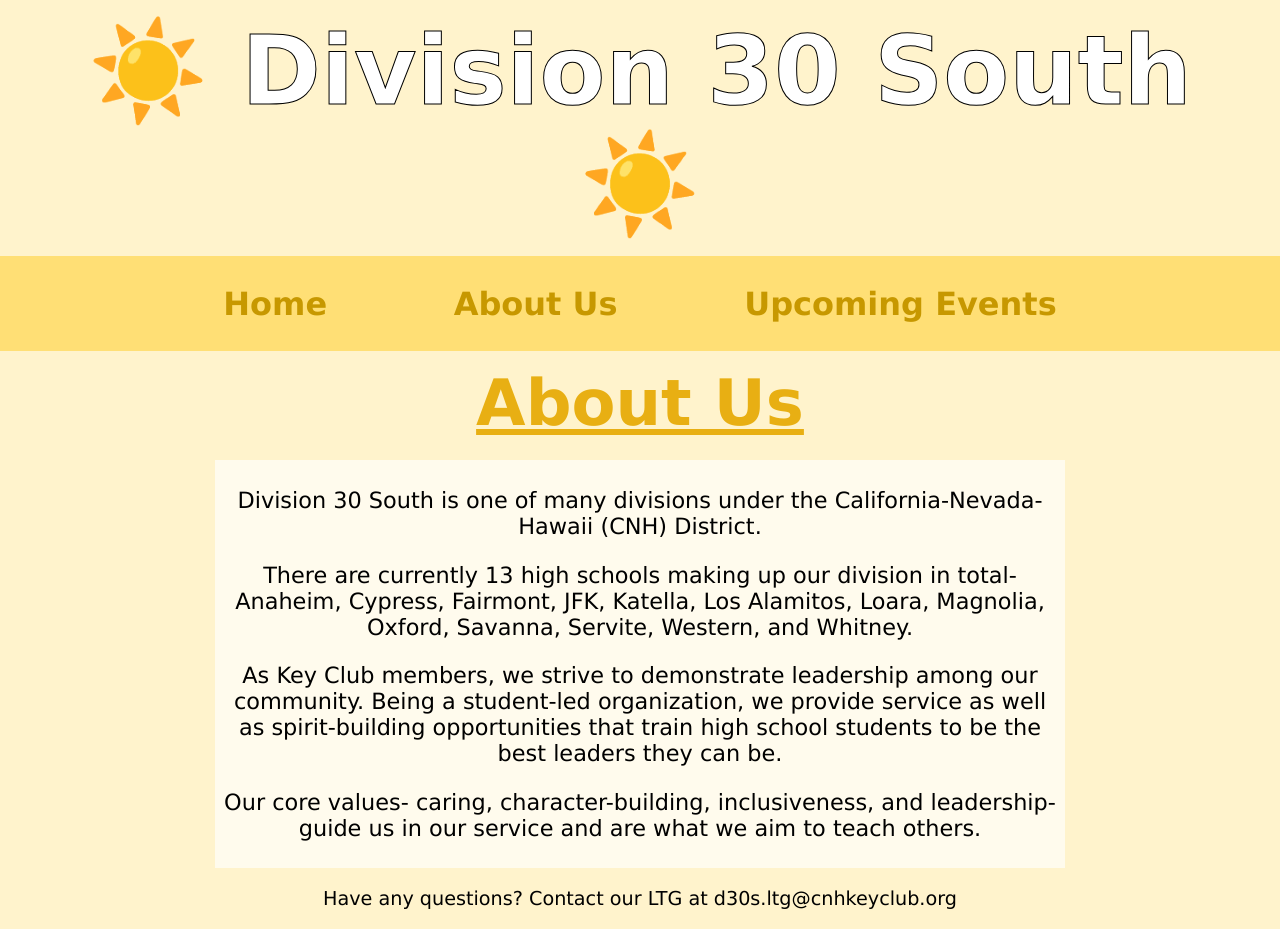
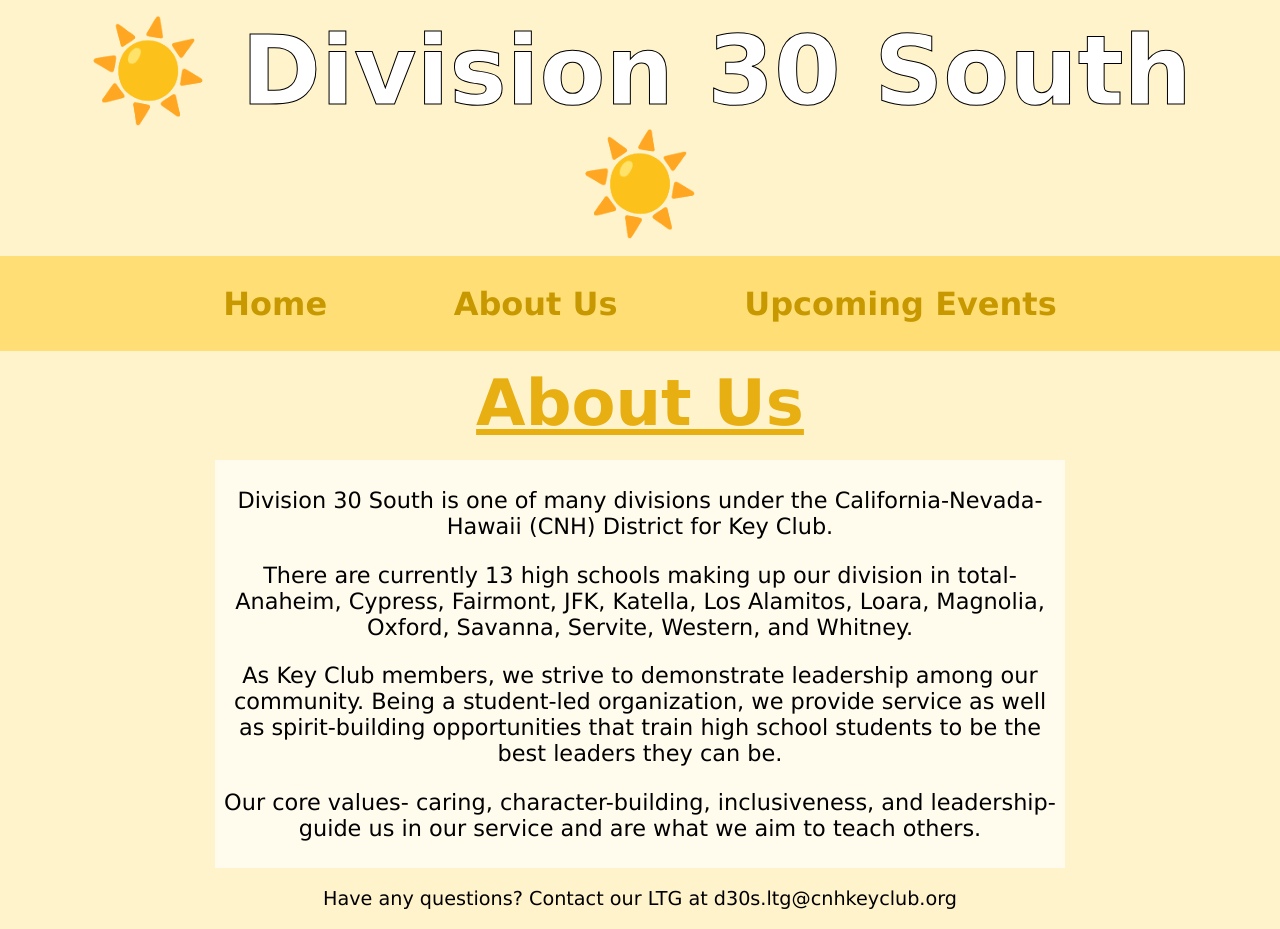
Before and after one commit to aliciayc1/DLTMockApp, a plain HTML site: page about.html in a window 1280 px wide. Drawn offline with Linux system fonts and the light colour scheme.

Commit message:
Update about.html

```diff
--- a/about.html
+++ b/about.html
@@ -14,7 +14,7 @@
     </div>
     <h2>About Us</h2>
     <div style="margin: auto; width: 850px; background-color: #fffbed; padding: 5px; box-sizing: border-box;">
-        <p>Division 30 South is one of many divisions under the California-Nevada-Hawaii (CNH) District.</p>
+        <p>Division 30 South is one of many divisions under the California-Nevada-Hawaii (CNH) District for Key Club.</p>
         <p>There are currently 13 high schools making up our division in total- Anaheim, Cypress, Fairmont, JFK, Katella, Los Alamitos, Loara, Magnolia, Oxford, Savanna, Servite, Western, and Whitney.</p>
         <p>As Key Club members, we strive to demonstrate leadership among our community. Being a student-led organization, we provide service as well as spirit-building opportunities that train high school students to be the best leaders they can be.</p>
         <p>Our core values- caring, character-building, inclusiveness, and leadership- guide us in our service and are what we aim to teach others.</p>
```
